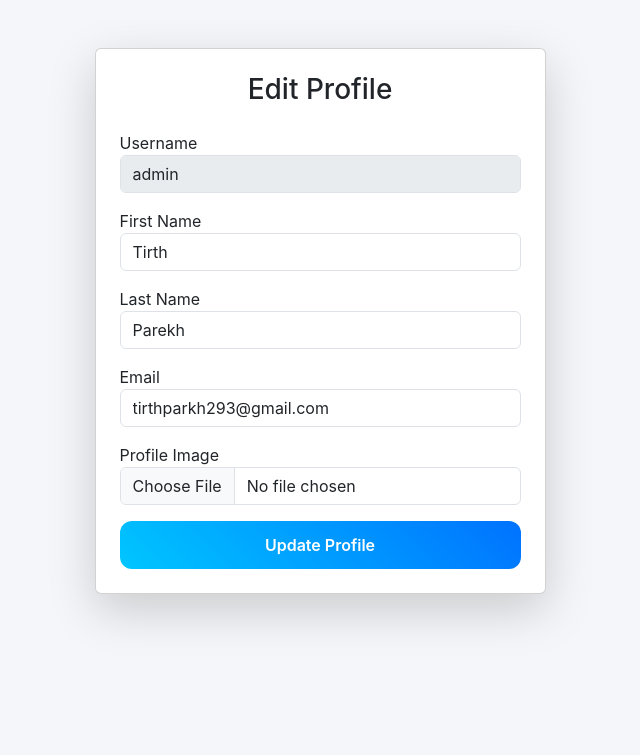
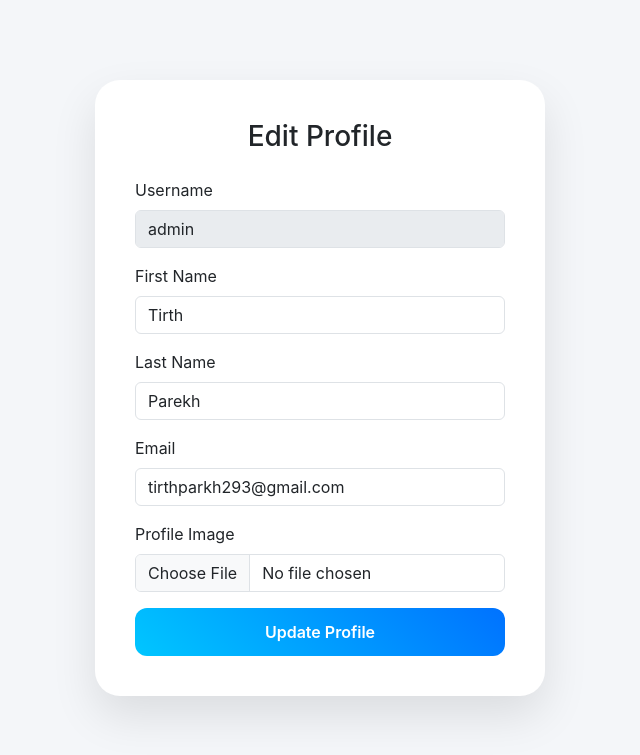
Before and after one commit to Tirth293/mivotech, a Django app: page /edit-profile/ in a window 1280 px wide. Shown: the top 755 px of the page, without its empty margins (320-960 px from the left). Run offline with Django 4.2, Linux system fonts and the light colour scheme; a user stored in the database is signed in; data comes from the database, SQL or seed files in the repository.

Commit message:
update message

```diff
--- a/templates/admin_panel/edit_profile.html
+++ b/templates/admin_panel/edit_profile.html
@@ -1,89 +1,52 @@
 {% load static %}
 <!DOCTYPE html>
 <html>
-
 <head>
-
     <title>Edit Profile</title>
 
-<meta name="viewport" content="width=device-width, initial-scale=1">
-
     <link href="https://cdn.jsdelivr.net/npm/bootstrap@5.3.2/dist/css/bootstrap.min.css" rel="stylesheet">
-
     <link rel="stylesheet" href="{% static 'css/styles.css' %}">
-
 </head>
 
 <body class="admin-body">
 
-<div class="container py-5">
+<div class="container mt-5">
+    <div class="form-container mx-auto">
 
-<div class="row justify-content-center">
-
-<div class="col-lg-5 col-md-7 col-12">
-
-<div class="card shadow-lg p-4">
-
-<h3 class="text-center mb-4">Edit Profile</h3>
+        <h3 class="mb-4 text-center">Edit Profile</h3>
 
         <form method="POST" enctype="multipart/form-data">
-
             {% csrf_token %}
 
             <div class="mb-3">
-
-<label>Username</label>
-
+                <label class="form-label">Username</label>
                 <input type="text" class="form-control" value="{{ user.username }}" disabled>
-
             </div>
 
             <div class="mb-3">
-
-<label>First Name</label>
-
-<input type="text" name="first_name" class="form-control" value="{{ user.first_name }}">
-
+                <label class="form-label">First Name</label>
+                <input type="text" name="first_name" class="form-control" value="{{ user.first_name }}" required>
             </div>
 
             <div class="mb-3">
-
-<label>Last Name</label>
-
-<input type="text" name="last_name" class="form-control" value="{{ user.last_name }}">
-
+                <label class="form-label">Last Name</label>
+                <input type="text" name="last_name" class="form-control" value="{{ user.last_name }}" required>
             </div>
 
             <div class="mb-3">
-
-<label>Email</label>
-
-<input type="email" name="email" class="form-control" value="{{ user.email }}">
-
+                <label class="form-label">Email</label>
+                <input type="email" name="email" class="form-control" value="{{ user.email }}" required>
             </div>
 
             <div class="mb-3">
-
-<label>Profile Image</label>
-
+                <label class="form-label">Profile Image</label>
                 <input type="file" name="profile_image" class="form-control">
-
             </div>
 
-<button class="btn btn-primary w-100">
-
-Update Profile
-
-</button>
-
+            <button class="btn btn-primary w-100">Update Profile</button>
         </form>
 
     </div>
-
-</div>
-
-</div>
-
 </div>
 
 </body>
```
Also changed, not shown: templates/admin_panel/change_password.html (+4 -32 lines), templates/admin_panel/dashboard.html (+9 -43 lines), templates/admin_panel/edit_feedback.html (+16 -27 lines), templates/admin_panel/login.html (+8 -10 lines). Lines whose indentation alone changed are shown as unchanged.
